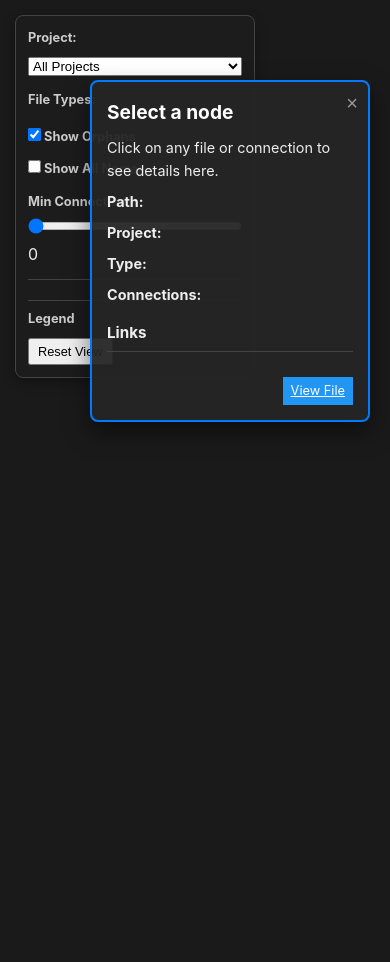
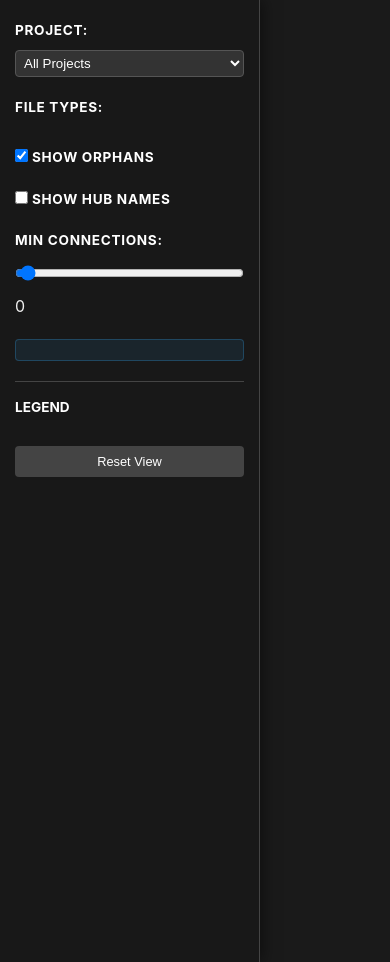
Before and after one commit to eriksjaastad/project-tracker, a FastAPI app: page /graph in a window 390 px wide. Shown: the part 148-1110 px from the top of the page. Before the commit the page ends 570 px from the top, so only its background shows below. Run offline with FastAPI, Linux system fonts and the light colour scheme; some libraries are stand-ins or nearby versions.

Commit message:
feat: Achieve 0% orphan rate and enhance Knowledge Graph UI
- Integrate Librarian indexing directly into `./pt scan` CLI
- Optimize indexing skip logic to whitelist `_tools` and `__Knowledge`
- Implement flexbox "gutter" layout for Knowledge Graph dashboard
- Add "Hub Names" toggle to prioritize major node visibility
- Fix GraphBuilder edge logic and wiki-link resolution robustness
- Achieved zero orphaned files across the ecosystem

```diff
--- a/dashboard/static/graph.css
+++ b/dashboard/static/graph.css
@@ -10,6 +10,8 @@
     flex: 1;
     position: relative;
     padding: 0;
+    max-width: none;
+    margin: 0;
 }
 
 #graph-viewport {
@@ -17,177 +19,242 @@
     height: 100%;
     background: #1a1a1a;
     position: relative;
+    display: flex;
+    overflow: hidden;
 }
 
 #graph-svg {
+    flex: 1;
+    min-width: 0; /* Allow shrinking in flex container */
     width: 100%;
     height: 100%;
     cursor: grab;
+    background: #1a1a1a;
 }
 
-#graph-svg:active {
-    cursor: grabbing;
-}
-
-/* Controls Panel */
+/* Controls Panel (Left Gutter) */
 #graph-controls {
-    position: absolute;
-    top: 15px;
-    left: 15px;
-    width: 240px;
-    background: rgba(30, 30, 30, 0.85);
-    backdrop-filter: blur(5px);
-    border: 1px solid #444;
-    border-radius: 8px;
-    padding: 12px;
-    box-shadow: 0 4px 12px rgba(0,0,0,0.3);
+    flex: 0 0 260px;
+    height: 100%;
+    background: rgba(25, 25, 25, 0.9);
+    backdrop-filter: blur(10px);
+    border-right: 1px solid #444;
+    padding: 20px 15px;
+    box-shadow: 2px 0 15px rgba(0,0,0,0.5);
     z-index: 100;
     color: #eee;
+    overflow-y: auto;
 }
 
 .control-group {
-    margin-bottom: 12px;
+    margin-bottom: 20px;
 }
 
 .control-group label {
     display: block;
     font-weight: bold;
-    font-size: 0.8em;
-    margin-bottom: 4px;
-    color: #ccc;
+    font-size: 0.85em;
+    margin-bottom: 8px;
+    color: #fff;
+    text-transform: uppercase;
+    letter-spacing: 0.05em;
 }
 
 .control-group select,
 .control-group input[type="range"] {
     width: 100%;
+    background: #333;
+    color: #fff;
+    border: 1px solid #555;
+    border-radius: 4px;
+    padding: 4px;
 }
 
 .checkbox-grid {
     display: grid;
     grid-template-columns: 1fr 1fr;
-    gap: 4px;
+    gap: 8px;
 }
 
 .checkbox-grid label {
     font-weight: normal;
-    font-size: 0.75em;
+    font-size: 0.8em;
     display: flex;
     align-items: center;
-    gap: 4px;
+    gap: 6px;
+    text-transform: none;
+    letter-spacing: normal;
+    color: #ccc;
+    cursor: pointer;
 }
 
 .graph-stats {
-    font-size: 0.75em;
-    color: #aaa;
-    border-top: 1px solid #444;
-    padding-top: 8px;
-    margin-top: 8px;
+    font-size: 0.8em;
+    color: #3498db;
+    background: rgba(52, 152, 219, 0.1);
+    border: 1px solid rgba(52, 152, 219, 0.3);
+    border-radius: 4px;
+    padding: 10px;
+    margin-top: 15px;
+    line-height: 1.5;
 }
 
 .graph-legend {
-    margin-top: 12px;
+    margin-top: 20px;
     border-top: 1px solid #444;
-    padding-top: 8px;
-    max-height: 200px;
+    padding-top: 15px;
+    max-height: 300px;
     overflow-y: auto;
 }
 
 .graph-legend h4 {
-    font-size: 0.8em;
-    margin: 0 0 8px 0;
-    color: #ccc;
+    font-size: 0.85em;
+    margin: 0 0 12px 0;
+    color: #fff;
+    text-transform: uppercase;
 }
 
 .legend-item {
     display: flex;
     align-items: center;
-    gap: 8px;
-    margin-bottom: 4px;
+    gap: 10px;
+    margin-bottom: 6px;
 }
 
 .legend-color {
-    width: 12px;
-    height: 12px;
-    border-radius: 50%;
-    border: 1px solid #000;
+    width: 14px;
+    height: 14px;
+    flex-shrink: 0;
+    border-radius: 3px;
+    border: 1px solid rgba(0,0,0,0.3);
 }
 
 .legend-label {
-    font-size: 0.7em;
+    font-size: 0.75em;
     color: #aaa;
     white-space: nowrap;
     overflow: hidden;
     text-overflow: ellipsis;
 }
 
-/* Details Panel */
+#reset-view {
+    width: 100%;
+    margin-top: 15px;
+    background: #444;
+    color: #fff;
+    border: none;
+    padding: 8px;
+    border-radius: 4px;
+    cursor: pointer;
+    transition: background 0.2s;
+}
+
+#reset-view:hover {
+    background: #555;
+}
+
+/* Details Panel (Right Gutter) */
 .details-panel {
-    position: absolute;
-    top: 80px; /* Bumped down to avoid overlapping the top buttons */
-    right: 20px;
-    width: 280px;
-    background: rgba(37, 37, 37, 0.95);
-    border: 2px solid #007bff; /* Bright border to make it obvious while debugging */
-    border-radius: 8px;
-    padding: 15px;
-    box-shadow: 0 10px 25px rgba(0,0,0,0.5);
-    z-index: 1000; /* Super high z-index */
+    flex: 0 0 300px;
+    height: 100%;
+    background: rgba(25, 25, 25, 0.95);
+    backdrop-filter: blur(10px);
+    border-left: 1px solid #007bff;
+    padding: 20px;
+    box-shadow: -5px 0 20px rgba(0,0,0,0.6);
+    z-index: 1000;
     color: #eee;
+    overflow-y: auto;
+    transition: all 0.3s ease;
 }
 
 .details-panel.hidden {
-    display: none;
+    flex: 0 0 0;
+    width: 0;
+    padding: 0;
+    margin: 0;
+    border: none;
+    overflow: hidden;
+    opacity: 0;
+    pointer-events: none;
 }
 
 .close-btn {
     position: absolute;
-    top: 10px;
-    right: 10px;
-    background: none;
-    border: none;
-    font-size: 20px;
+    top: 15px;
+    right: 15px;
+    background: #333;
+    border: 1px solid #555;
+    border-radius: 4px;
+    width: 24px;
+    height: 24px;
+    display: flex;
+    align-items: center;
+    justify-content: center;
     cursor: pointer;
-    color: #999;
+    color: #fff;
 }
 
 .details-panel h3 {
-    margin-top: 0;
-    font-size: 1.2em;
-    color: #fff;
-    padding-right: 20px;
+    margin-top: 5px;
+    font-size: 1.3em;
+    color: #3498db;
+    padding-right: 30px;
     word-break: break-all;
+    border-bottom: 1px solid #444;
+    padding-bottom: 15px;
+    margin-bottom: 15px;
 }
 
 .details-content p {
-    margin: 8px 0;
-    font-size: 0.9em;
+    margin: 12px 0;
+    font-size: 0.95em;
+    color: #ccc;
+}
+
+.details-content strong {
+    color: #fff;
+    font-weight: 600;
 }
 
 .details-content h4 {
-    font-size: 0.95em;
-    margin: 15px 0 5px 0;
+    font-size: 1em;
+    margin: 25px 0 10px 0;
+    color: #fff;
     border-bottom: 1px solid #444;
-    padding-bottom: 5px;
+    padding-bottom: 8px;
+    text-transform: uppercase;
+    letter-spacing: 0.05em;
 }
 
 #links-list {
     list-style: none;
     padding: 0;
     margin: 0;
-    max-height: 200px;
-    overflow-y: auto;
 }
 
 #links-list li {
-    font-size: 0.8em;
-    padding: 4px 0;
+    font-size: 0.85em;
+    padding: 8px 0;
     border-bottom: 1px solid #333;
+    color: #aaa;
+    word-break: break-all;
 }
 
 .details-actions {
-    margin-top: 20px;
-    display: flex;
-    justify-content: flex-end;
+    margin-top: 30px;
+    padding-top: 20px;
+    border-top: 1px solid #444;
+}
+
+.details-actions .btn-primary {
+    width: 100%;
+    text-align: center;
+    display: block;
+    padding: 10px;
+    background: #3498db;
+    border-radius: 4px;
+    font-weight: bold;
 }
 
 /* Node/Edge Styles */
--- a/dashboard/static/graph.js
+++ b/dashboard/static/graph.js
@@ -17,13 +17,12 @@ const COLORS = {
 };
 
 document.addEventListener('DOMContentLoaded', () => {
-    width = window.innerWidth;
-    height = window.innerHeight - 80;
+    const svgElement = document.getElementById('graph-svg');
+    width = svgElement.clientWidth || window.innerWidth - 560; // Approximate if not yet rendered
+    height = svgElement.clientHeight || window.innerHeight - 80;
     console.log("Viewport dimensions:", { width, height });
 
-    svg = d3.select('#graph-svg')
-        .attr('width', width)
-        .attr('height', height);
+    svg = d3.select('#graph-svg');
 
     console.log("SVG initialized:", svg.node());
 
@@ -31,7 +30,7 @@ document.addEventListener('DOMContentLoaded', () => {
 
     // Setup zoom
     const zoom = d3.zoom()
-        .scaleExtent([0.01, 20]) // 10x more zoom out allowed
+        .scaleExtent([0.01, 20])
         .on('zoom', (event) => {
             container.attr('transform', event.transform);
         });
@@ -41,12 +40,24 @@ document.addEventListener('DOMContentLoaded', () => {
     // Initial load
     loadGraph();
 
+    // Resize listener
+    window.addEventListener('resize', () => {
+        width = svgElement.clientWidth;
+        height = svgElement.clientHeight;
+        if (simulation) {
+            simulation.force('center', d3.forceCenter(width / 2, height / 2));
+            simulation.force('x', d3.forceX(width / 2).strength(0.2));
+            simulation.force('y', d3.forceY(height / 2).strength(0.2));
+            simulation.alpha(0.3).restart();
+        }
+    });
+
     // Event listeners
     document.getElementById('project-filter').addEventListener('change', applyFilters);
     document.getElementById('orphan-toggle').addEventListener('change', applyFilters);
     document.getElementById('names-toggle').addEventListener('change', () => {
-        const showNames = document.getElementById('names-toggle').checked;
-        container.selectAll('.node text').style('display', d => showNames || d.size > 10 ? 'block' : 'none');
+        const showHubNames = document.getElementById('names-toggle').checked;
+        container.selectAll('.node text').style('display', d => (showHubNames && d.size > 20) ? 'block' : 'none');
     });
     document.getElementById('min-connections').addEventListener('input', (e) => {
         document.getElementById('min-connections-val').textContent = e.target.value;
@@ -175,7 +186,11 @@ function updateStats() {
 
 function renderGraph() {
     try {
-        console.log("Starting renderGraph with", filteredNodes.length, "nodes and", filteredEdges.length, "edges");
+        const svgElement = document.getElementById('graph-svg');
+        width = svgElement.clientWidth;
+        height = svgElement.clientHeight;
+
+        console.log("Starting renderGraph with", filteredNodes.length, "nodes and", filteredEdges.length, "edges. Viewport:", width, "x", height);
         // Clear previous
         container.selectAll('*').remove();
 
@@ -242,7 +257,11 @@ function renderGraph() {
             .attr('dx', d => getRadius(d) + 2)
             .attr('dy', '.35em')
             .text(d => d.name)
-            .style('display', d => document.getElementById('names-toggle').checked || d.size > 10 ? 'block' : 'none');
+            .style('display', d => {
+                const showHubNames = document.getElementById('names-toggle').checked;
+                // Only show if toggle is on and node is a major hub (size > 20)
+                return (showHubNames && d.size > 20) ? 'block' : 'none';
+            });
 
         simulation.on('tick', () => {
             link.attr('d', d => {
@@ -340,18 +359,20 @@ function closeDetails() {
 }
 
 function highlightNode(d, active) {
-    const node = container.selectAll('.node');
-    const link = container.selectAll('.link');
+    const nodeSelection = container.selectAll('.node');
+    const linkSelection = container.selectAll('.link');
 
     if (active) {
-        node.style('opacity', n => (n === d || isConnected(d, n)) ? 1 : 0.1);
-        link.style('opacity', l => (l.source === d || l.target === d || l.source.id === d.id || l.target.id === d.id) ? 1 : 0.05);
-        node.select('text').style('display', 'block'); // Always show name on hover
+        nodeSelection.style('opacity', n => (n === d || isConnected(d, n)) ? 1 : 0.1);
+        linkSelection.style('opacity', l => (l.source === d || l.target === d || l.source.id === d.id || l.target.id === d.id) ? 1 : 0.05);
+        // Only show names for the highlighted cluster
+        nodeSelection.select('text').style('display', n => (n === d || isConnected(d, n)) ? 'block' : 'none');
     } else {
-        const showNames = document.getElementById('names-toggle').checked;
-        node.style('opacity', 1);
-        link.style('opacity', 0.8);
-        node.select('text').style('display', n => showNames || n.size > 10 ? 'block' : 'none');
+        const showHubNames = document.getElementById('names-toggle').checked;
+        nodeSelection.style('opacity', 1);
+        linkSelection.style('opacity', 0.8);
+        // Return to hub-only names if toggle is on, or none if off
+        nodeSelection.select('text').style('display', n => (showHubNames && n.size > 20) ? 'block' : 'none');
     }
 }
 
--- a/dashboard/templates/graph.html
+++ b/dashboard/templates/graph.html
@@ -21,7 +21,6 @@
 
     <main class="graph-container">
         <div id="graph-viewport">
-            <svg id="graph-svg"></svg>
             <div id="graph-controls">
                 <div class="control-group">
                     <label for="project-filter">Project:</label>
@@ -42,7 +41,7 @@
                 </div>
                 <div class="control-group">
                     <label>
-                        <input type="checkbox" id="names-toggle"> Show All Names
+                        <input type="checkbox" id="names-toggle"> Show Hub Names
                     </label>
                 </div>
                 <div class="control-group">
@@ -60,7 +59,9 @@
                 <button id="reset-view" class="btn-small">Reset View</button>
             </div>
 
-            <div id="node-details" class="details-panel">
+            <svg id="graph-svg"></svg>
+
+            <div id="node-details" class="details-panel hidden">
                 <button class="close-btn" onclick="closeDetails()">&times;</button>
                 <h3 id="details-name">Select a node</h3>
                 <div class="details-content">
```
Also changed, not shown: 00_Index_project-tracker.md (+87 -0 lines), TODO.md (+15 -39 lines), scripts/discovery/graph_builder.py (+44 -16 lines), scripts/discovery/librarian.py (+23 -12 lines), scripts/discovery/project_scanner.py (+9 -11 lines), scripts/pt.py (+8 -0 lines).
